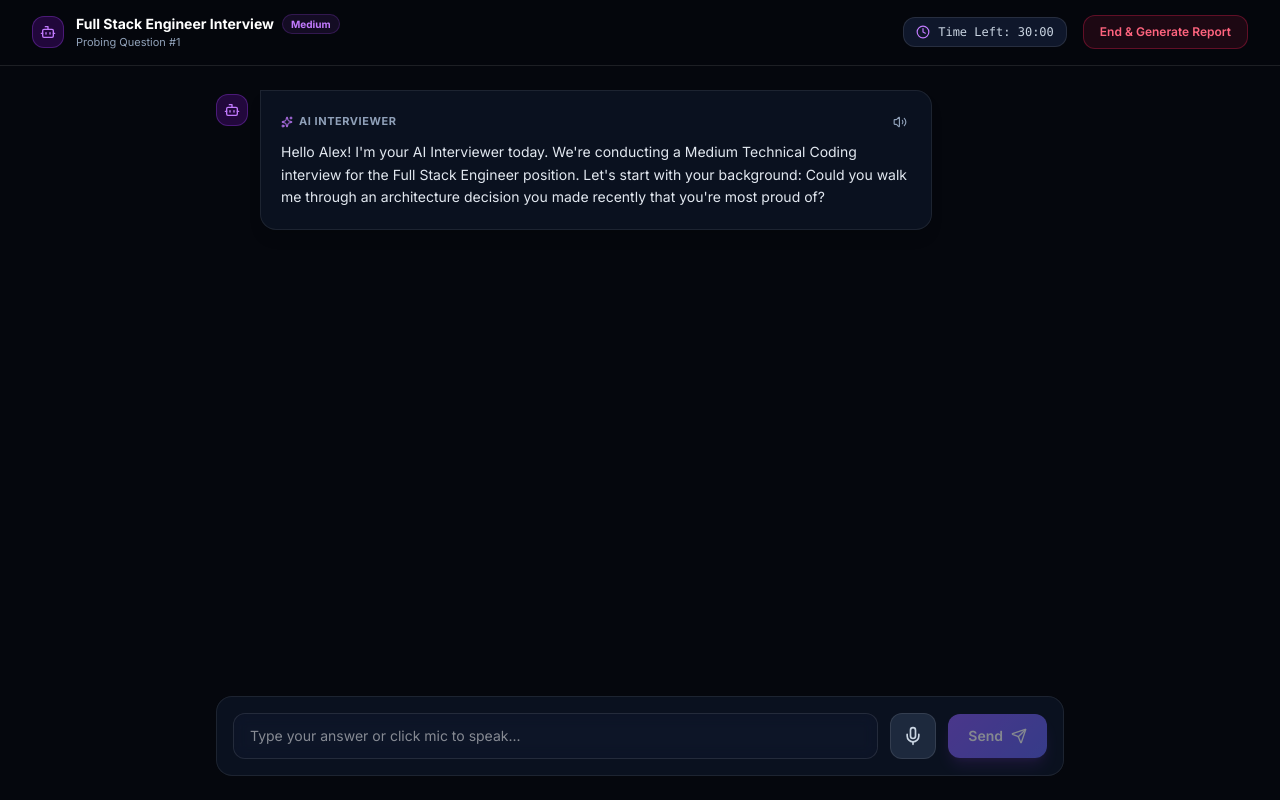
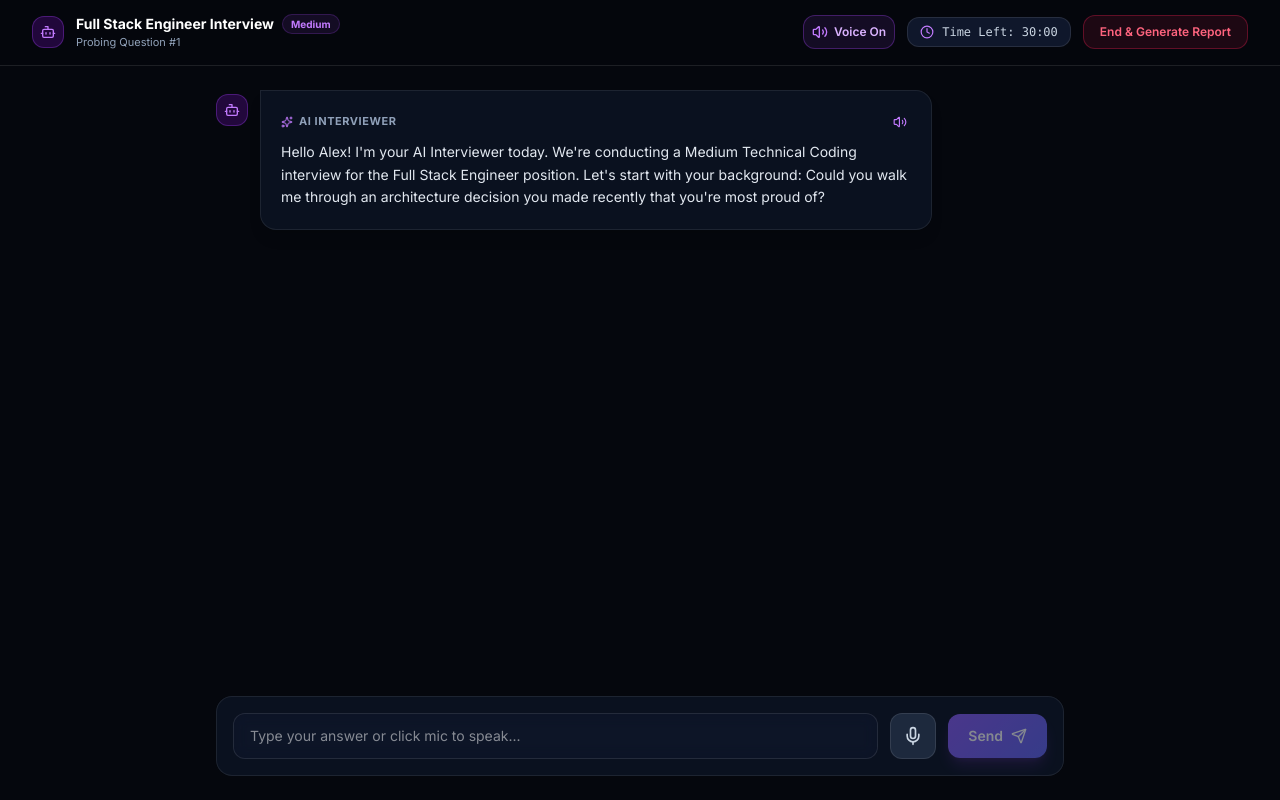
Before and after one commit to Shubh-Patel-07/interview-agent, a Next.js app: page /interview/1 in a window 1280 px wide. Built offline with nearby package versions, Linux system fonts and the light colour scheme.

Commit message:
feat: add Live AI Voice Output (Speech Synthesis) for hackathon demo

```diff
--- a/app/interview/[id]/page.tsx
+++ b/app/interview/[id]/page.tsx
@@ -3,10 +3,11 @@
 import { useState, useEffect, useRef } from 'react';
 import { useParams, useRouter } from 'next/navigation';
 import { useAudioRecorder } from '@/hooks/use-audio-recorder';
+import { useSpeechSynthesis } from '@/hooks/use-speech-synthesis';
 import { InterviewService } from '@/services/interview-service';
 import { ResumeService } from '@/services/resume-service';
-import { InterviewConfig, InterviewQuestion } from '@/types';
-import { Bot, Mic, MicOff, Send, Clock, Sparkles, CheckCircle2, ArrowRight, ShieldAlert, User, Volume2, RefreshCw } from 'lucide-react';
+import { InterviewConfig } from '@/types';
+import { Bot, Mic, MicOff, Send, Clock, Sparkles, User, Volume2, VolumeX, RefreshCw } from 'lucide-react';
 
 export default function LiveInterviewPage() {
   const params = useParams();
@@ -21,7 +22,8 @@ export default function LiveInterviewPage() {
   const [isFinishing, setIsFinishing] = useState(false);
   const chatEndRef = useRef<HTMLDivElement>(null);
 
-  const { isRecording, transcript, audioSupported, startRecording, stopRecording, resetTranscript } = useAudioRecorder();
+  const { isRecording, transcript, startRecording, stopRecording, resetTranscript } = useAudioRecorder();
+  const { isSpeaking, isMuted, speak, stop, toggleMute } = useSpeechSynthesis();
 
   useEffect(() => {
     if (transcript) {
@@ -45,6 +47,9 @@ export default function LiveInterviewPage() {
     // Initial greeting question from AI Interviewer
     const initialQuestion = `Hello Alex! I'm your AI Interviewer today. We're conducting a ${current.difficulty} ${current.interview_type} interview for the ${current.job_role} position. Let's start with your background: Could you walk me through an architecture decision you made recently that you're most proud of?`;
     setMessages([{ role: 'ai', content: initialQuestion }]);
+
+    // Auto speak initial question
+    speak(initialQuestion);
   }, [interviewId]);
 
   useEffect(() => {
@@ -55,6 +60,9 @@ export default function LiveInterviewPage() {
     if (e) e.preventDefault();
     const textToSubmit = inputAnswer.trim();
     if (!textToSubmit || loading) return;
+
+    // Stop speaking if candidate submits
+    stop();
 
     // Append user response
     const updatedMessages = [...messages, { role: 'user' as const, content: textToSubmit }];
@@ -79,6 +87,9 @@ export default function LiveInterviewPage() {
       const data = await res.json();
       setMessages([...updatedMessages, { role: 'ai' as const, content: data.reply }]);
       setQuestionCount((prev) => prev + 1);
+
+      // Auto speak new AI interviewer question
+      speak(data.reply);
     } catch (err) {
       console.error('Error getting next question:', err);
     } finally {
@@ -87,6 +98,7 @@ export default function LiveInterviewPage() {
   };
 
   const handleFinishInterview = async () => {
+    stop();
     setIsFinishing(true);
 
     try {
@@ -120,7 +132,6 @@ export default function LiveInterviewPage() {
 
       InterviewService.saveLocalReport(fullReport);
 
-      // Save score back to interview config
       if (config) {
         InterviewService.saveLocalInterview({
           ...config,
@@ -143,8 +154,11 @@ export default function LiveInterviewPage() {
       {/* Top Header Bar */}
       <header className="sticky top-0 z-40 bg-[#05070d]/90 backdrop-blur-md border-b border-white/10 py-3.5 px-4 sm:px-8 flex items-center justify-between">
         <div className="flex items-center gap-3">
-          <div className="w-8 h-8 rounded-xl bg-purple-600/20 border border-purple-500/30 flex items-center justify-center">
+          <div className="w-8 h-8 rounded-xl bg-purple-600/20 border border-purple-500/30 flex items-center justify-center relative">
             <Bot className="w-4 h-4 text-purple-400" />
+            {isSpeaking && (
+              <span className="absolute -top-1 -right-1 w-3 h-3 rounded-full bg-cyan-400 animate-ping" />
+            )}
           </div>
           <div>
             <h1 className="text-sm font-bold text-white flex items-center gap-2">
@@ -153,11 +167,32 @@ export default function LiveInterviewPage() {
                 {config?.difficulty}
               </span>
             </h1>
-            <p className="text-[11px] text-slate-400">Probing Question #{questionCount}</p>
+            <p className="text-[11px] text-slate-400 flex items-center gap-2">
+              Probing Question #{questionCount}
+              {isSpeaking && (
+                <span className="text-cyan-400 font-mono text-[10px] flex items-center gap-1">
+                  <span className="w-1.5 h-1.5 rounded-full bg-cyan-400 animate-pulse" /> Speaking Out Loud...
+                </span>
+              )}
+            </p>
           </div>
         </div>
 
-        <div className="flex items-center gap-4">
+        <div className="flex items-center gap-3">
+          {/* Mute/Unmute Voice Audio Output */}
+          <button
+            onClick={toggleMute}
+            className={`p-2 rounded-xl border text-xs font-semibold flex items-center gap-1.5 transition-colors ${
+              isMuted
+                ? 'bg-slate-900 border-white/10 text-slate-400 hover:text-white'
+                : 'bg-purple-500/10 border-purple-500/30 text-purple-300'
+            }`}
+            title={isMuted ? 'Unmute AI Voice' : 'Mute AI Voice'}
+          >
+            {isMuted ? <VolumeX className="w-4 h-4 text-slate-400" /> : <Volume2 className="w-4 h-4 text-purple-400" />}
+            <span className="hidden sm:inline">{isMuted ? 'Voice Off' : 'Voice On'}</span>
+          </button>
+
           <div className="hidden sm:flex items-center gap-2 px-3 py-1.5 rounded-xl bg-slate-900 border border-white/10 text-xs font-mono text-slate-300">
             <Clock className="w-3.5 h-3.5 text-purple-400" />
             <span>Time Left: {config?.duration_minutes || 30}:00</span>
@@ -208,8 +243,12 @@ export default function LiveInterviewPage() {
                     )}
                   </span>
                   {msg.role === 'ai' && (
-                    <button className="text-slate-400 hover:text-white p-1" title="Read Aloud">
-                      <Volume2 className="w-3.5 h-3.5" />
+                    <button
+                      onClick={() => speak(msg.content)}
+                      className="text-slate-400 hover:text-white p-1 transition-colors"
+                      title="Replay Voice Speech"
+                    >
+                      <Volume2 className="w-3.5 h-3.5 text-purple-400" />
                     </button>
                   )}
                 </div>
--- /dev/null
+++ b/hooks/use-speech-synthesis.ts
@@ -0,0 +1,73 @@
+'use client';
+
+import { useState, useEffect, useRef } from 'react';
+
+export function useSpeechSynthesis() {
+  const [isSpeaking, setIsSpeaking] = useState(false);
+  const [isMuted, setIsMuted] = useState(false);
+  const [voices, setVoices] = useState<SpeechSynthesisVoice[]>([]);
+  const [selectedVoice, setSelectedVoice] = useState<SpeechSynthesisVoice | null>(null);
+
+  useEffect(() => {
+    if (typeof window !== 'undefined' && 'speechSynthesis' in window) {
+      const updateVoices = () => {
+        const availableVoices = window.speechSynthesis.getVoices();
+        setVoices(availableVoices);
+
+        // Pick high quality English voice (Google US English, Samantha, Microsoft Zira/David)
+        const preferredVoice = availableVoices.find(
+          (v) => (v.name.includes('Google') || v.name.includes('Natural') || v.name.includes('Samantha') || v.name.includes('Zira') || v.name.includes('David')) && v.lang.startsWith('en')
+        ) || availableVoices.find((v) => v.lang.startsWith('en')) || availableVoices[0];
+
+        if (preferredVoice) {
+          setSelectedVoice(preferredVoice);
+        }
+      };
+
+      updateVoices();
+      if (window.speechSynthesis.onvoiceschanged !== undefined) {
+        window.speechSynthesis.onvoiceschanged = updateVoices;
+      }
+    }
+  }, []);
+
+  const speak = (text: string) => {
+    if (typeof window === 'undefined' || !('speechSynthesis' in window) || isMuted) return;
+
+    window.speechSynthesis.cancel(); // Stop any previous speech
+
+    const utterance = new SpeechSynthesisUtterance(text);
+    if (selectedVoice) {
+      utterance.voice = selectedVoice;
+    }
+    utterance.rate = 1.0;
+    utterance.pitch = 1.0;
+
+    utterance.onstart = () => setIsSpeaking(true);
+    utterance.onend = () => setIsSpeaking(false);
+    utterance.onerror = () => setIsSpeaking(false);
+
+    window.speechSynthesis.speak(utterance);
+  };
+
+  const stop = () => {
+    if (typeof window !== 'undefined' && 'speechSynthesis' in window) {
+      window.speechSynthesis.cancel();
+      setIsSpeaking(false);
+    }
+  };
+
+  const toggleMute = () => {
+    if (isSpeaking) stop();
+    setIsMuted((prev) => !prev);
+  };
+
+  return {
+    isSpeaking,
+    isMuted,
+    speak,
+    stop,
+    toggleMute,
+    voices,
+  };
+}
```
